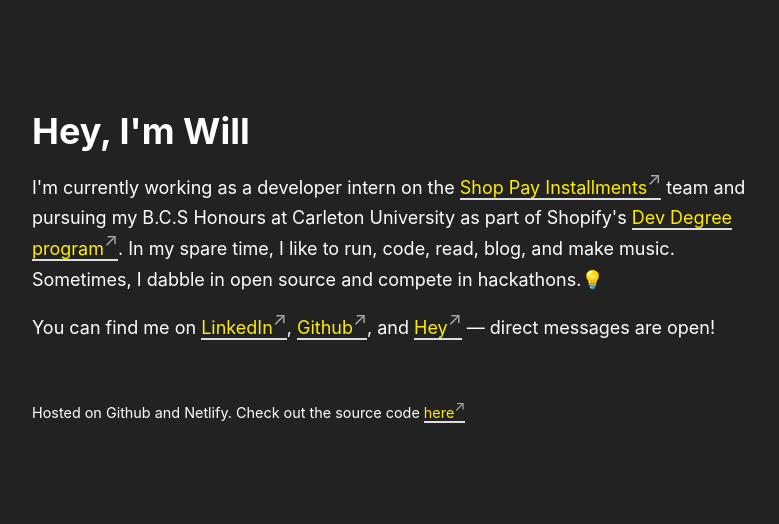
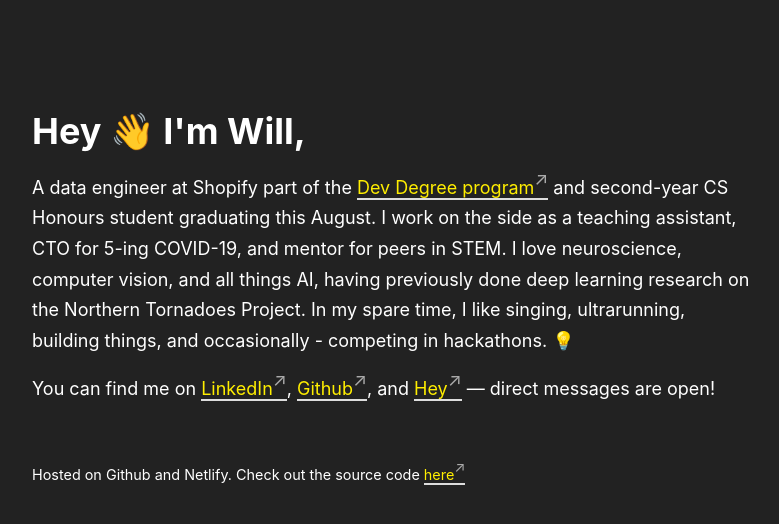
Before and after one commit to will-r-wang/will-r-wang.github.io, a Jekyll site: the page built from index.markdown, in a window 1280 px wide. Shown: the top 524 px of the page, without its empty margins (248-1027 px from the left). Built offline with Jekyll 4.4.1, drawn with Linux system fonts in a browser that asks for light colours.

Commit message:
Update profile description

```diff
--- a/index.markdown
+++ b/index.markdown
@@ -5,10 +5,10 @@
 
 <section>
   <section>
-    <h1>Hey, I'm Will</h1>
+    <h1>Hey 👋 I'm Will,</h1>
 
     <p>
-      I'm currently working as a developer intern on the <a title='Installments' rel="me" target="_blank" rel="noopener" href="https://www.shopify.com/shop-pay-installments">Shop Pay Installments</a> team and pursuing my B.C.S Honours at Carleton University as part of Shopify's <a title='Dev Degree' rel="me" target="_blank" rel="noopener" href="https://devdegree.ca/">Dev Degree program</a>. In my spare time, I like to run, code, read, blog, and make music. Sometimes, I dabble in open source and compete in hackathons.<span style="all: unset;" class="dark-mode-toggle">💡</span>
+      A data engineer at Shopify part of the <a title='Dev Degree' rel="me" target="_blank" rel="noopener" href="https://devdegree.ca/">Dev Degree program</a> and second-year CS Honours student graduating this August. I work on the side as a teaching assistant, CTO for 5-ing COVID-19, and mentor for peers in STEM. I love neuroscience, computer vision, and all things AI, having previously done deep learning research on the Northern Tornadoes Project. In my spare time, I like singing, ultrarunning, building things, and occasionally - competing in hackathons. <span style="all: unset;" class="dark-mode-toggle">💡</span>
     </p>
 
     <p>
```
